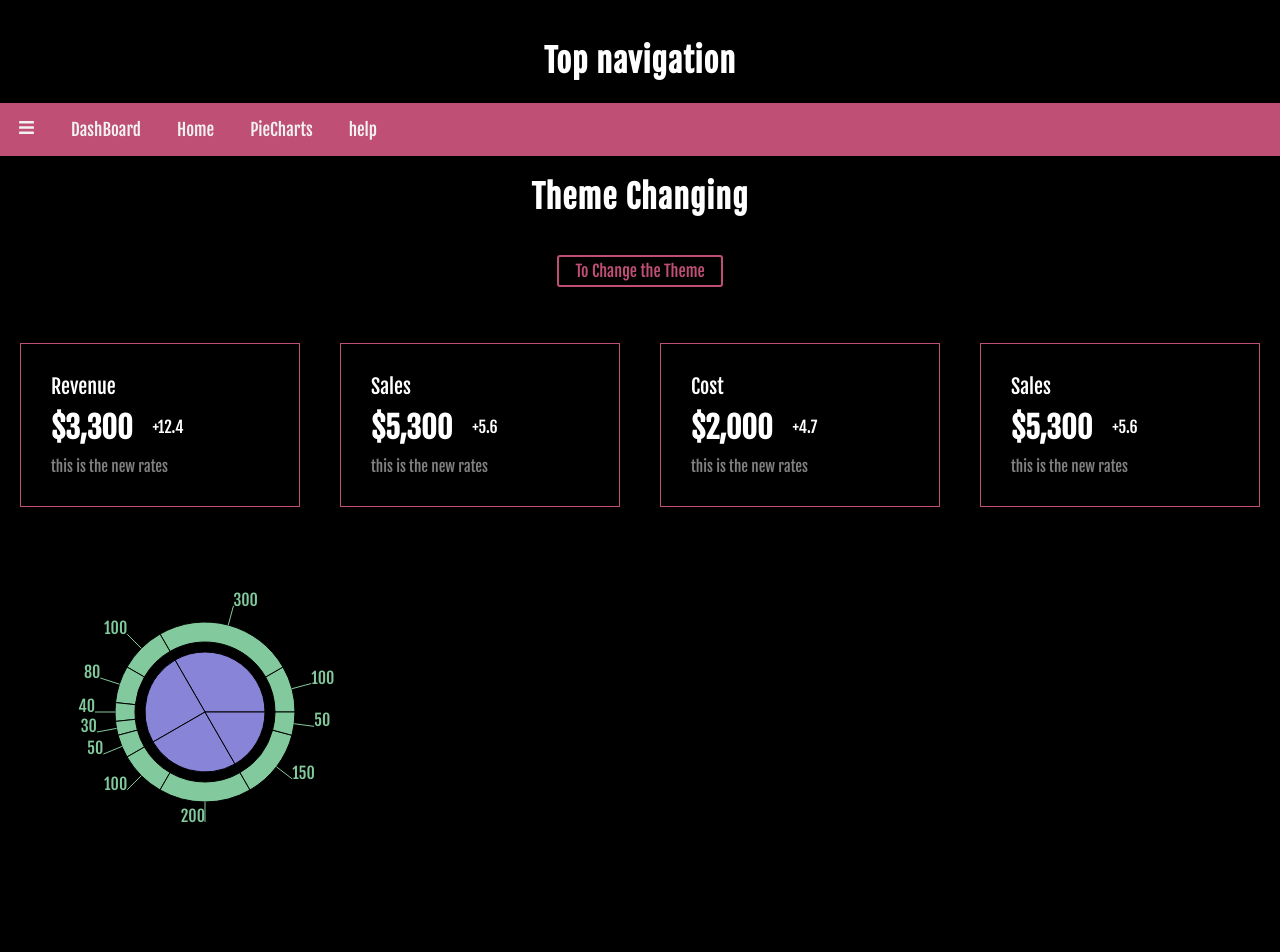
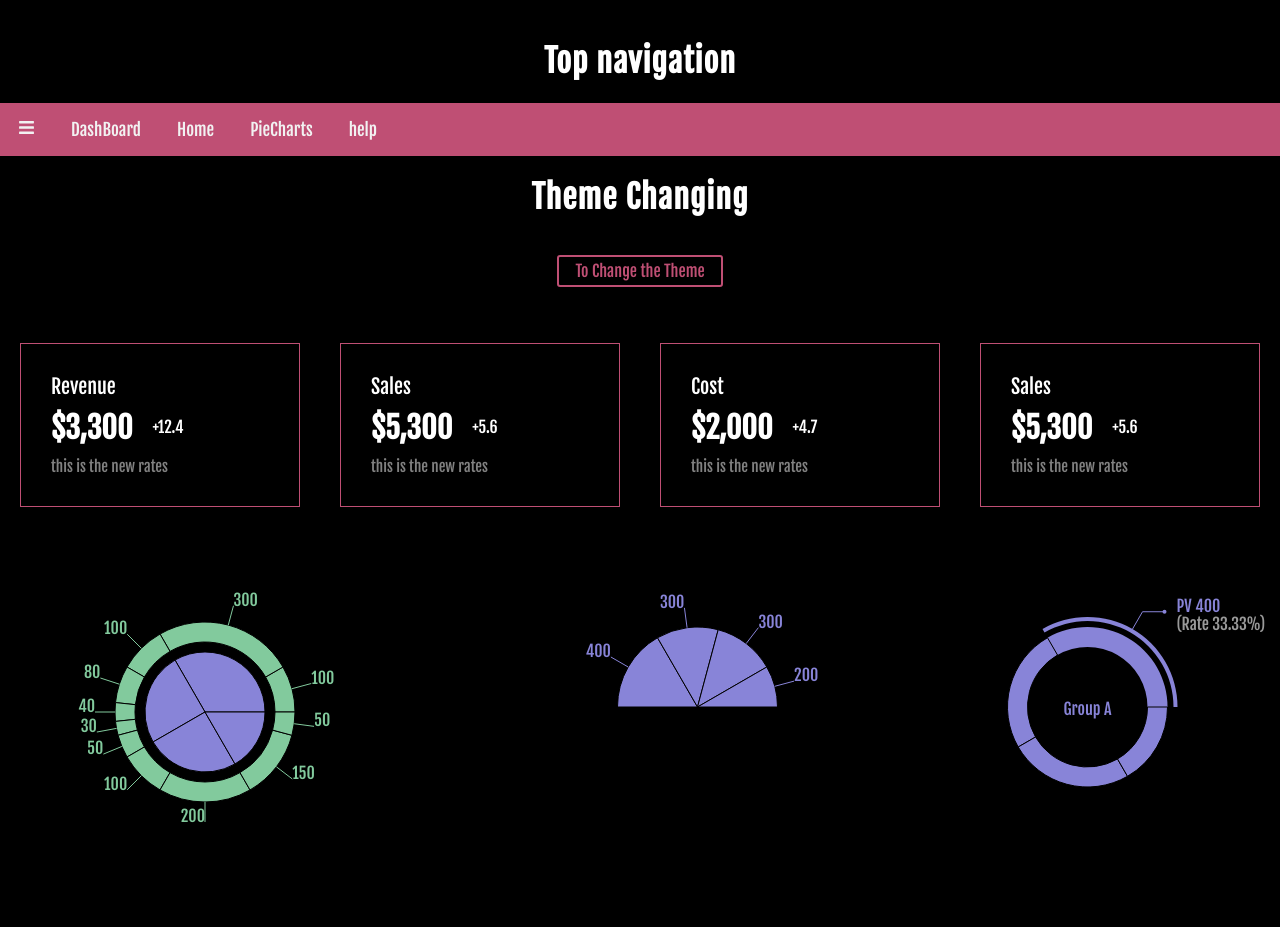
Before and after one commit to Heshan-kavi/dotnet-api-react-app, a React (Create React App) app: page /dashboard in a window 1280 px wide. Shown: the top 952 px of the page. After the commit the page ends 927 px from the top, so only its background shows below. Built offline with nearby package versions, Linux system fonts and the light colour scheme.

Commit message:
implemented relevant pie charts

```diff
--- a/src/Pages/Dashboard.js
+++ b/src/Pages/Dashboard.js
@@ -1,7 +1,7 @@
 import React from "react";
 import Background from "../Shared/Components/BackGround";
 import { CardContainer, CardItem, CardSub, CardMoneyContainer, CardTitle } from "../Shared/Components/Card";
-import { TwoLevelPieChart } from "../Shared/Components/Charts/PieChart";
+import { TwoLevelPieChart, CustomActiveShapePieChart, StraightAnglePieChart } from "../Shared/Components/Charts/PieChart";
 import { Grid } from "../Shared/Components/Grid";
 import { Div, H2 } from "../Shared/Components/TextContent";
 import Theme from "../Shared/Components/Theme";
@@ -52,7 +52,17 @@ export default function DashBoard (props){
                         </CardItem>
                     ))}
                 </CardContainer>
-                <TwoLevelPieChart width="500" height="500" data01={data01} data02={data02} themeToUse={currentTheme}/>
+                <Grid columns={3} rowheight='400px'>
+                    <Div style={{marginBottom: 0}}>
+                    <TwoLevelPieChart width="500" height="400" data01={data01} data02={data02}></TwoLevelPieChart>
+                    </Div>
+                    <Div style={{marginBottom: 0}}>
+                    <StraightAnglePieChart width="500" height="400"></StraightAnglePieChart>
+                    </Div>
+                    <Div style={{marginBottom: 0}}>
+                    <CustomActiveShapePieChart width="500" height="400"></CustomActiveShapePieChart>
+                    </Div>
+                </Grid>
             </Background>
         </Theme>
     )
```
